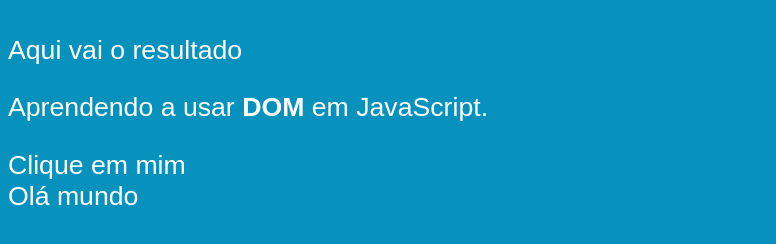
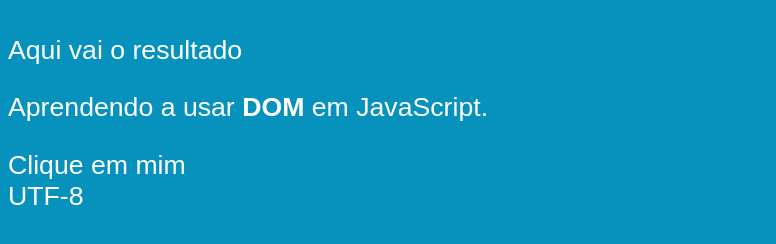
Before and after one commit to felipebdia/javascript, a plain HTML site: page aula09/ex005.html in a window 1280 px wide. Shown: the part 70-314 px from the top of the page, without its empty margins (0-776 px from the left). Drawn offline with Linux system fonts and the light colour scheme.

Commit message:
Update ex005.html

```diff
--- a/aula09/ex005.html
+++ b/aula09/ex005.html
@@ -17,7 +17,7 @@
     <p>Aprendendo a usar <strong>DOM</strong> em JavaScript.</p>
     <div>Clique em mim</div>
     <script>
-        window.document.write('Olá mundo')
+        window.document.write(window.document.charset)
     </script>
 </body>
 </html>
```
